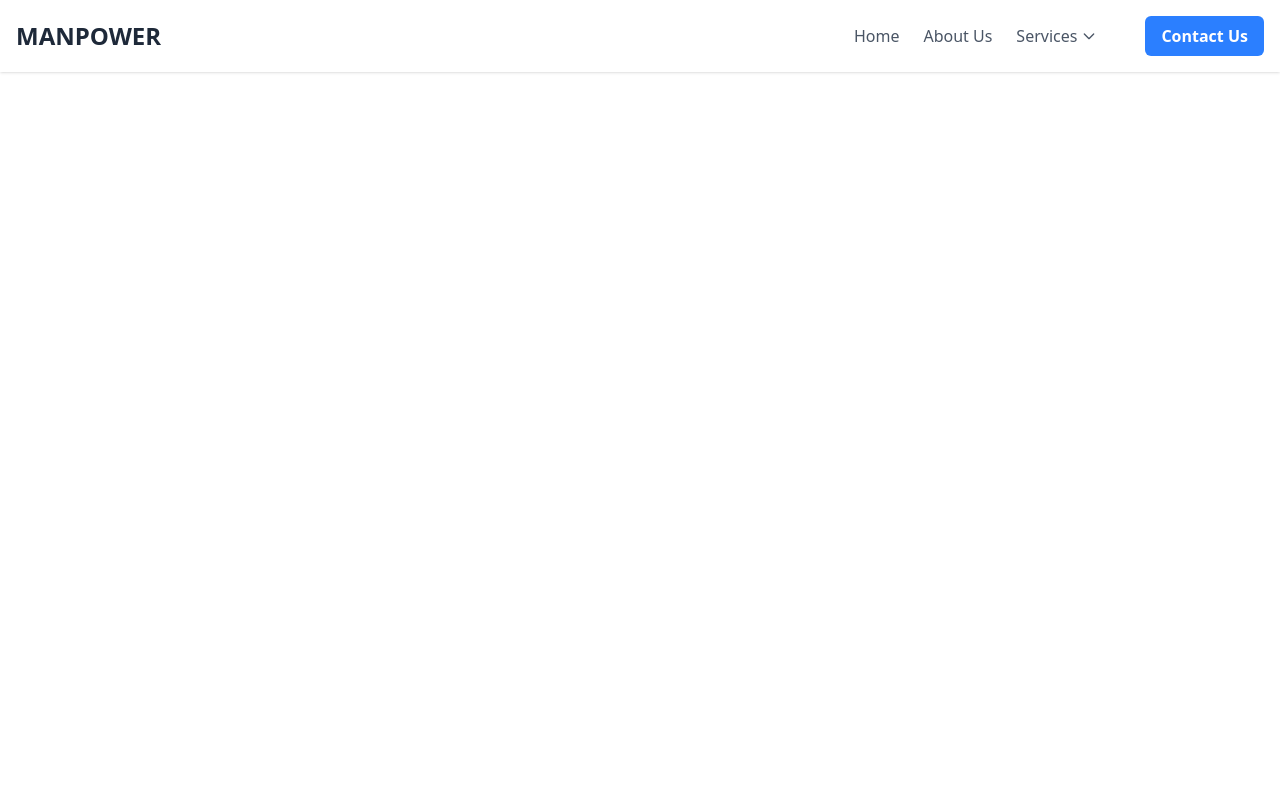
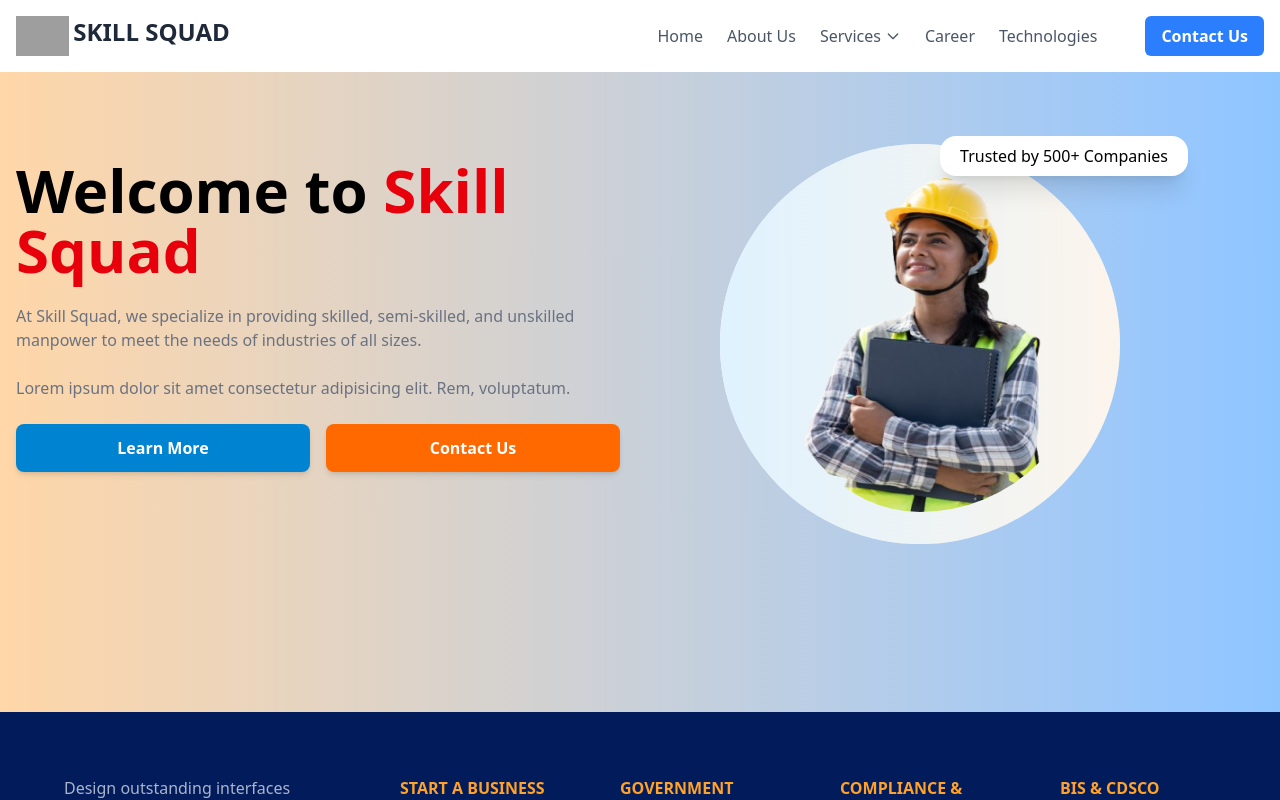
Before and after one commit to sidhantrajput1/ManPower, a React (Vite) app in the folder frontend/: page / in a window 1280 px wide. Shown: the top 800 px of the page. Built offline with nearby package versions, Linux system fonts and the light colour scheme.

Commit message:
Heropage

```diff
--- /dev/null
+++ b/frontend/src/components/HeroPage.jsx
@@ -0,0 +1,43 @@
+import HeroPageImg from "./../assets/img/heropageimg.png";
+
+function HeroPage() {
+  return (
+    <div className="bg-gradient-to-l from-blue-300 to-orange-200 h-[80vh]">
+      <div className="grid gap-x-10 p-4 max-w-7xl mx-auto grid-cols-1  sm:grid-cols-2 items-center justify-between">
+        <div className="left flex flex-col gap-4 sm:gap-6 ">
+          <h3 className="font-bold text-4xl sm:text-6xl">Welcome to <span className="text-red-600">Skill Squad</span></h3>
+          <p className="text-gray-500">
+            At Skill Squad, we specialize in providing skilled, semi-skilled,
+            and unskilled manpower to meet the needs of industries of all sizes.
+          </p>
+          <p className="text-gray-500">
+            Lorem ipsum dolor sit amet consectetur adipisicing elit. Rem,
+            voluptatum.
+          </p>
+          <div className="grid gap-4 sm:grid-cols-2">
+            <button className="bg-sky-600 text-white p-3 px-6 rounded-lg font-semibold shadow-md hover:bg-sky-700 transition duration-300 ease-in-out">
+              Learn More
+            </button>
+            <button className="bg-orange-500 text-white p-3 px-6 rounded-lg font-semibold shadow-md hover:bg-orange-600 transition duration-300 ease-in-out">
+              Contact Us
+            </button>
+          </div>
+        </div>
+        <div className="sm:pt-14 pt-10 pl-15">
+          <div className="relative">
+            <img
+              className="bg-gray-50 h-[300px] w-[300px] sm:h-[400px] sm:w-[400px]  rounded-full p-8 pl-14 bg-gradient-to-l from-orange-100/40 to-sky-100"
+              src={HeroPageImg}
+              alt="heropage-img"
+            />
+            <div className="absolute  shadow-xl bg-white p-2 px-5 -top-4  sm:-top-2 sm:right-19 right-16 rounded-2xl text-black">
+                <p>Trusted by 500+ Companies</p>
+            </div>
+          </div>
+        </div>
+      </div>
+    </div>
+  );
+}
+
+export default HeroPage;
--- a/frontend/src/components/HomePage.jsx
+++ b/frontend/src/components/HomePage.jsx
@@ -1,11 +1,13 @@
-// import Footer from "./Shared/Footer";
+import Footer from "./Shared/Footer";
+import HeroPage from "./HeroPage";
 import NavBar from "./Shared/NavBar";
 
 function HomePage() {
     return (
         <div className="">
             <NavBar />
-            {/* <Footer /> */}
+            <HeroPage />
+            <Footer />
         </div>
     )
 }
--- a/frontend/src/components/Shared/NavBar.jsx
+++ b/frontend/src/components/Shared/NavBar.jsx
@@ -15,8 +15,9 @@ function NavBar() {
   return (
     <nav className="p-4 bg-white shadow">
       <div className="flex items-center justify-between mx-auto max-w-7xl">
-        <div className="logo">
-          <h3 className="text-2xl font-bold text-gray-800 uppercase">ManPower</h3>
+        <div className="logo flex gap-1">
+          <img className="h-10" src="http://localhost:3000/static/media/logo.83676f78032ba154dd52.png" alt="" />
+          <h3 className="text-2xl font-bold text-gray-800 uppercase">Skill Squad</h3>
         </div>
 
         <div className="hidden md:flex md:items-center md:justify-center space-x-8 ">
@@ -66,8 +67,8 @@ function NavBar() {
               )}
             </li>
 
-            {/* <li className="hover:text-gray-900 cursor-pointer">Career</li>
-            <li className="hover:text-gray-900 cursor-pointer">Technologies</li> */}
+            <li className="hover:text-gray-900 cursor-pointer">Career</li>
+            <li className="hover:text-gray-900 cursor-pointer">Technologies</li>
           </ul>
 
           <button className="ml-4 px-4 py-2 bg-blue-500 text-white font-semibold rounded-md hover:bg-blue-700 transition">
@@ -144,8 +145,8 @@ function NavBar() {
               )}
             </li>
 
-            {/* <li className="hover:text-gray-900 cursor-pointer">Career</li>
-            <li className="hover:text-gray-900 cursor-pointer">Technologies</li> */}
+            <li className="hover:text-gray-900 cursor-pointer">Career</li>
+            <li className="hover:text-gray-900 cursor-pointer">Technologies</li>
             <li className="hover:text-gray-900 cursor-pointer">
               Contact Us
             </li>
```
Also changed, not shown: frontend/src/assets/img/heropageimg.png (added).
